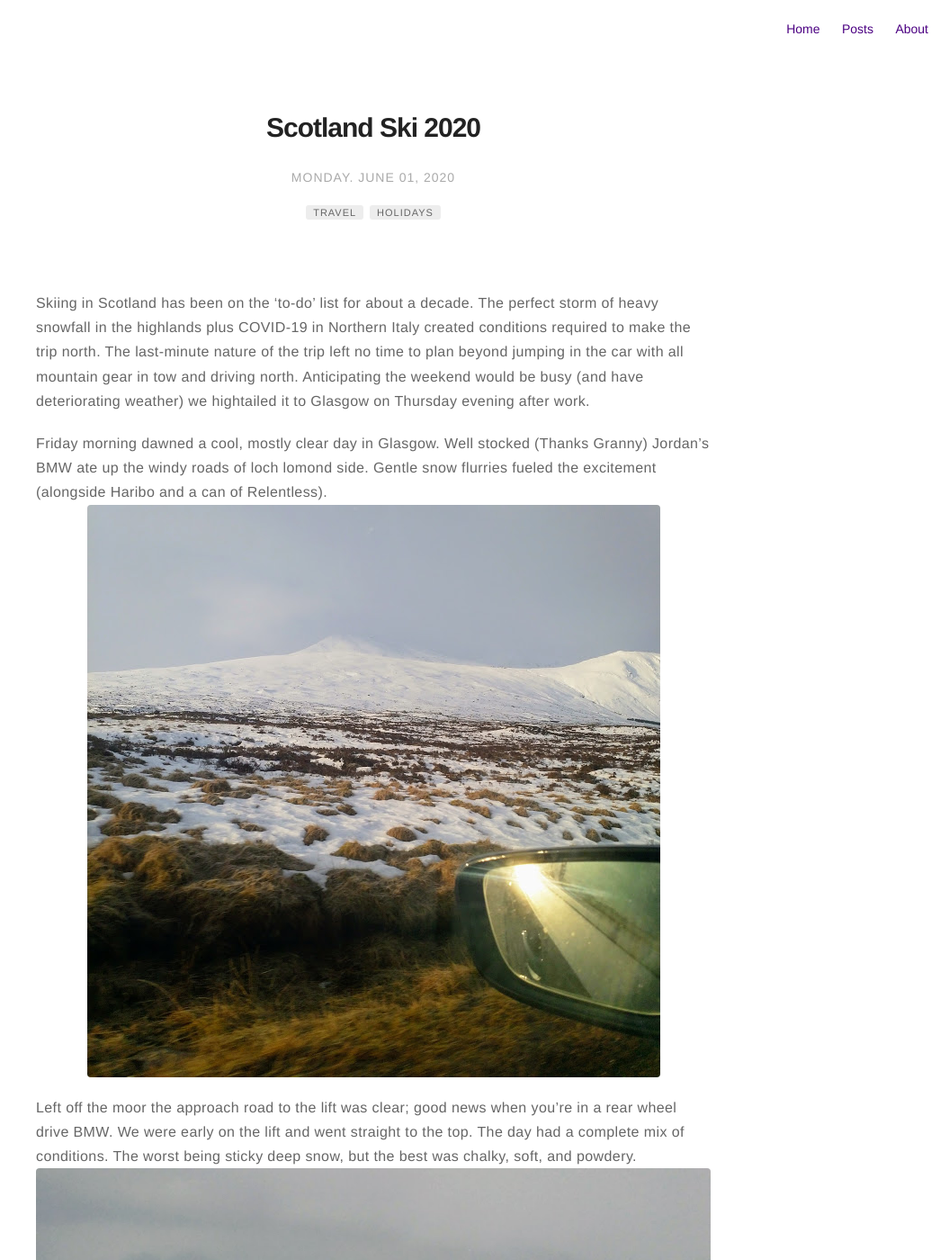
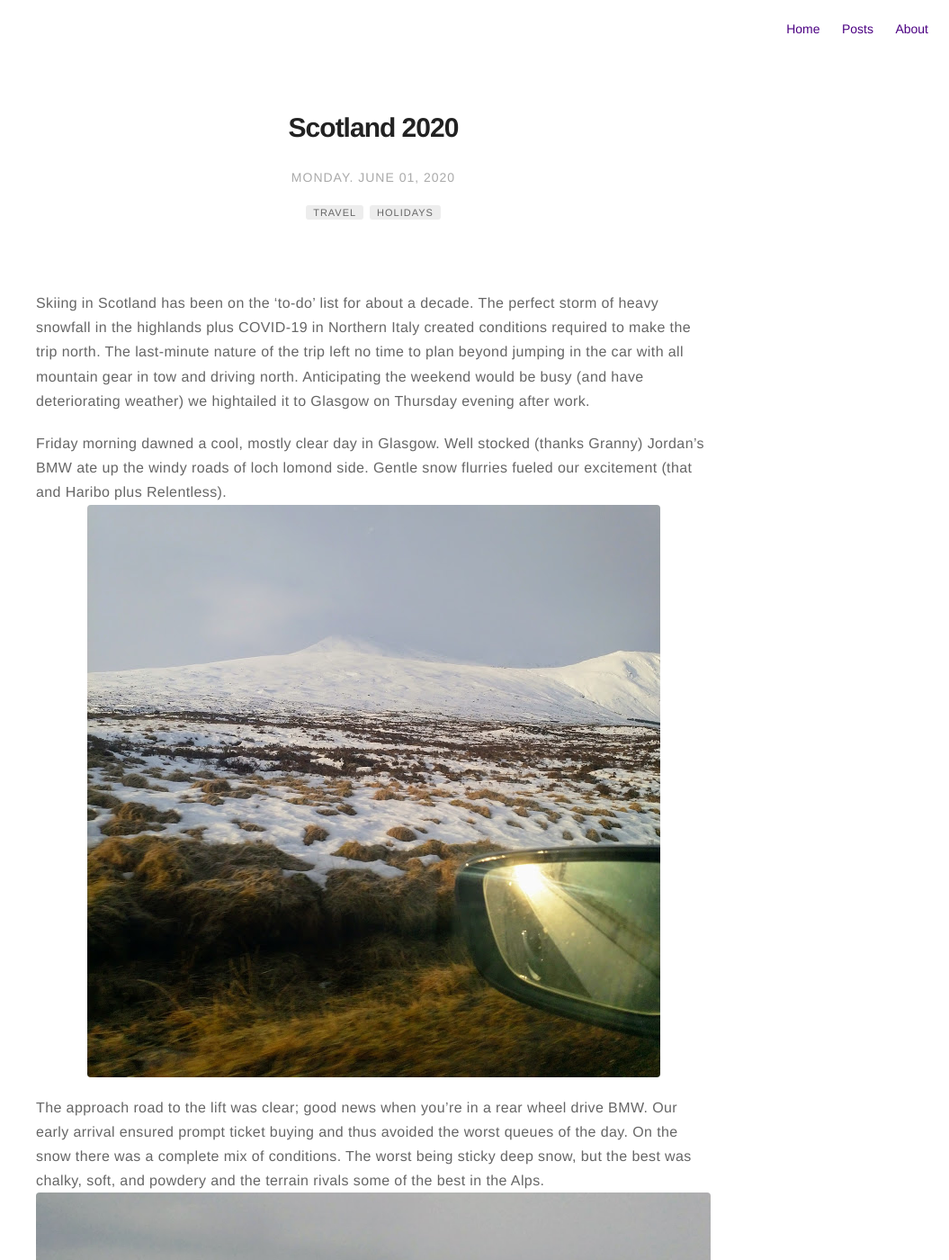
Before and after one commit to jc782/jc782.github.io, a Jekyll site: the page built from _posts/2020-06-01-The-Mighty-Coe-2020.markdown, in a window 1280 px wide and 1400 px high. Shown: the whole window at 90% size, without its empty margins (225-1280 px from the left). Built offline with Jekyll 4.4.1, drawn with Linux system fonts in a browser that asks for light colours.

Commit message:
minor edits

```diff
--- a/_posts/2020-06-01-The-Mighty-Coe-2020.markdown
+++ b/_posts/2020-06-01-The-Mighty-Coe-2020.markdown
@@ -1,5 +1,5 @@
 ---
-title: Scotland Ski 2020
+title: Scotland 2020
 layout: post
 date: '2020-06-01 22:03'
 headerImage: false
@@ -18,10 +18,10 @@ published: true
 <div markdown="1" class="contentCont" id="scroll">
 Skiing in Scotland has been on the 'to-do' list for about a decade. The perfect storm of heavy snowfall in the highlands plus COVID-19 in Northern Italy created conditions required to make the trip north. The last-minute nature of the trip left no time to plan beyond jumping in the car with all mountain gear in tow and driving north. Anticipating the weekend would be busy (and have deteriorating weather) we hightailed it to Glasgow on Thursday evening after work.
 
-Friday morning dawned a cool, mostly clear day in Glasgow. Well stocked (Thanks Granny) Jordan's BMW ate up the windy roads of loch lomond side. Gentle snow flurries fueled the excitement (alongside Haribo and a can of Relentless).
+Friday morning dawned a cool, mostly clear day in Glasgow. Well stocked (thanks Granny) Jordan's BMW ate up the windy roads of loch lomond side. Gentle snow flurries fueled our excitement (that and Haribo plus Relentless).
 ![driving up](/assets/images/scotland/drive.jpg){:class="img-responsive"}
 
-Left off the moor the approach road to the lift was clear; good news when you're in a rear wheel drive BMW. We were early on the lift and went straight to the top. The day had a complete mix of conditions. The worst being sticky deep snow, but the best was chalky, soft, and powdery.
+The approach road to the lift was clear; good news when you're in a rear wheel drive BMW. Our early arrival ensured prompt ticket buying and thus avoided the worst queues of the day. On the snow there was a complete mix of conditions. The worst being sticky deep snow, but the best was chalky, soft, and powdery and the terrain rivals some of the best in the Alps.
 ![Glen Coe](/assets/images/scotland/snowy.jpg){:class="img-responsive"}
 
  Top runs for the day were over near the flypaper, far skiers left from the top, and 'the darkside' of the approach chairlift. The whole plateau area was a delight. It was especially fitting to be wearing my Grandpa's old ski jacket - Glencoe was his haunt for weekend ski trips, quite possibly the jacket had been before a few decades earlier.
```
